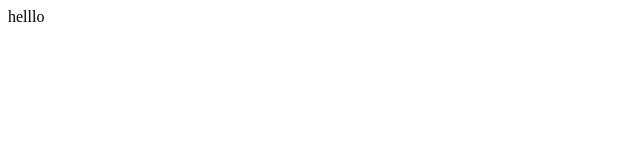
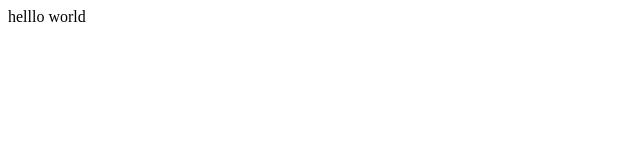
Before and after one commit to sujithraj2005/67b5, a plain HTML site: page index.html in a window 1280 px wide. Shown: the full height of the page, 0-640 px from the left. Drawn offline with Linux system fonts and the light colour scheme.

Commit message:
second commit

```diff
--- a/index.html
+++ b/index.html
@@ -4,6 +4,6 @@
 	<title>Title</title>
 </head>
 <body>
-helllo
+helllo world
 </body>
 </html>
```
